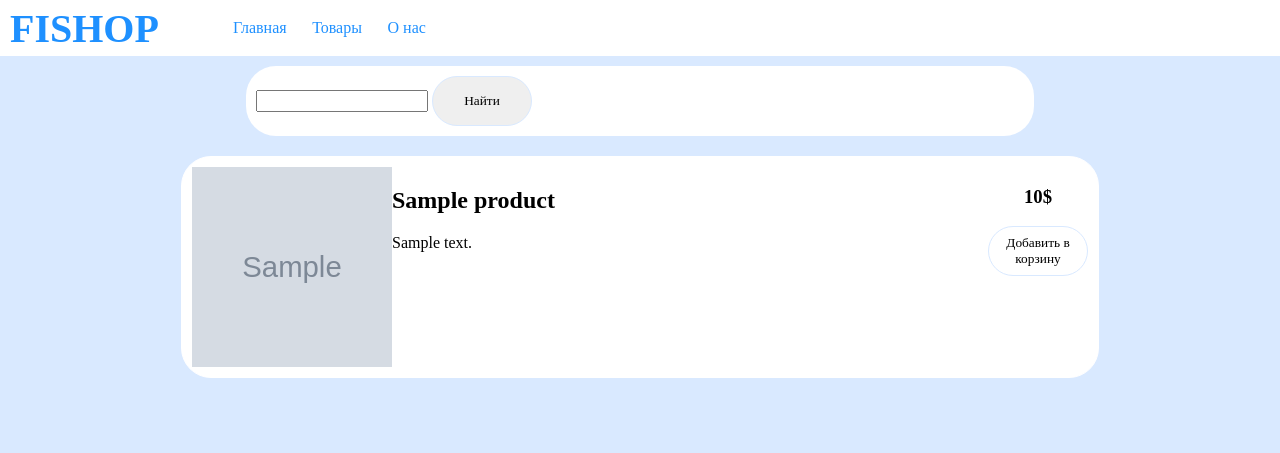
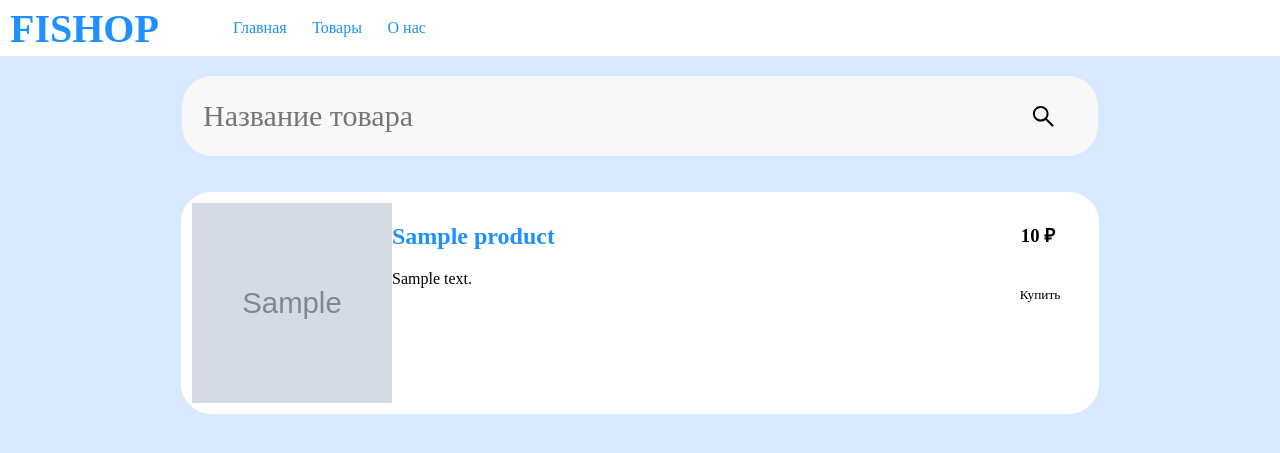
Before and after one commit to Krecsa/firstinternetshop, a Django app: page / in a window 1280 px wide. Shown: the top 453 px of the page. Run offline with Django 5.2, Linux system fonts and the light colour scheme; tables that the repository leaves empty hold one stand-in row (values such as "Sample post"); grey boxes marked "Sample" are stand-in pictures.

Commit message:
Строка поиска (теперь работает)

```diff
--- a/fishop/ishop/static/style.css
+++ b/fishop/ishop/static/style.css
@@ -23,10 +23,11 @@
     }
 
     button {
+        background-color: #F8F8F8;
         margin-left: auto;
-        height: 50px;
+        height: 60px;
         width: 100px;
-        border: 1px #D9E9FF solid;
+        border: none;
         border-radius: 30px;
         cursor: pointer;
     }
@@ -123,12 +124,25 @@
     .productDescription * {
         margin: 30px;
     }
-    .filter {
-        width: 60%;
+      .filter {
+        width: 70%;
         margin-left: auto;
         margin-right: auto;
-        margin-top: 10px;
-        background: white;
+        background: #F8F8F8;
         border-radius: 30px;
         padding: 10px;
+        margin-top: 20px;
+        display: flex;
+        align-items: center;
+        justify-content: center;
+
+    }
+    .searchInput {
+        font-size: 30px;
+        border: none;
+        background-color: #F8F8F8;
+        padding: 11px;
+        border-radius: 30px;
+        width: 100%;
+        margin-right: 10px;
 }
--- a/fishop/ishop/templates/index.html
+++ b/fishop/ishop/templates/index.html
@@ -1,30 +1,52 @@
-{% load static%}
-<link rel="stylesheet" href="{% static 'style.css'%}">
+{% load static %}
+<link rel="stylesheet" href="{% static 'style.css' %}">
 
-<div class = 'navigation'>
+<div class="navigation">
+
 <h1>FISHOP</h1>
 
-    <a href='/'>Главная</a>
-    <a href='/products'>Товары</a>
-    <a href='/aboutas'>О нас</a>
+<a class="navlink" href="/">Главная</a>
+<a class="navlink" href="/products">Товары</a>
+<a class="navlink" href="/aboutus">О нас</a>
+
 </div>
-    <div class="filter">
-        <input>
-        <button>Найти</button>
+
+<form class="filter">
+    <input class="searchInput" name="search" value="{{ search }}" placeholder="Название товара" />
+    <button>
+    <svg
+      viewBox="0 0 1024 1024"
+      fill="currentColor"
+      height="2em"
+      width="2em"
+    >
+      <path d="M909.6 854.5L649.9 594.8C690.2 542.7 712 479 712 412c0-80.2-31.3-155.4-87.9-212.1-56.6-56.7-132-87.9-212.1-87.9s-155.5 31.3-212.1 87.9C143.2 256.5 112 331.8 112 412c0 80.1 31.3 155.5 87.9 212.1C256.5 680.8 331.8 712 412 712c67 0 130.6-21.8 182.7-62l259.7 259.6a8.2 8.2 0 0011.6 0l43.6-43.5a8.2 8.2 0 000-11.6zM570.4 570.4C528 612.7 471.8 636 412 636s-116-23.3-158.4-65.6C211.3 528 188 471.8 188 412s23.3-116.1 65.6-158.4C296 211.3 352.2 188 412 188s116.1 23.2 158.4 65.6S636 352.2 636 412s-23.3 116.1-65.6 158.4z" />
+    </svg>
+    </button>
+</form>
+
+<div class="productList">
+
+{% for product in products %}
+<div class="product">
+    <img class="productPreview" src="{{ product.image_url }}"/>
+    <div style="width: 50%">
+        <a href="/product/{{ product.id }}">
+            <h2>{{ product.name }}</h2>
+        </a>
+        <p>{{ product.description }}</p>
     </div>
 
-    <div class = 'ProductList'>
-    {% for product in products %}
-    <div class = 'product'>
-        <img src='{{ product.image_url }}'>
-        <div>
-            <h2> {{ product.name }} </h2>
-            <p> {{ product.description }} </p>
-        </div>
-         <div class="price">
-            <h3>{{product.price}}$</h3>
-            <button>Добавить в корзину</button>
-         </div>
+    <div class="price">
+        <h3>{{ product.price }} ₽</h3>
+        <a href="/payment/{{ product.id }}">
+            <button>Купить</button>
+        </a>
     </div>
-    {% endfor %}
-    </div>
+</div>
+{% endfor %}
+
+{% if not products_found %}
+    <h2>Таких продуктов в нашем магазине ещё нет :с</h2>
+{% endif %}
+</div>
--- a/fishop/ishop/views.py
+++ b/fishop/ishop/views.py
@@ -3,9 +3,19 @@ from django.shortcuts import render
 from .models import Product
 
 def home(request):
-    products = Product.objects.all()
+    search = request.GET.get('search')
 
-    return render(request, 'index.html', {'products': products})
+    if search:
+        products = Product.objects.filter(name__contains=search).all()
+    else:
+        products = Product.objects.all()
+
+    return render(request, "index.html", {
+        'products': products,
+        'products_found': len(products) > 0,
+        'search': search if search else '',
+    })
+
 
 def view_product(request, id):
     product = Product.objects.filter(id=id).first()
```
